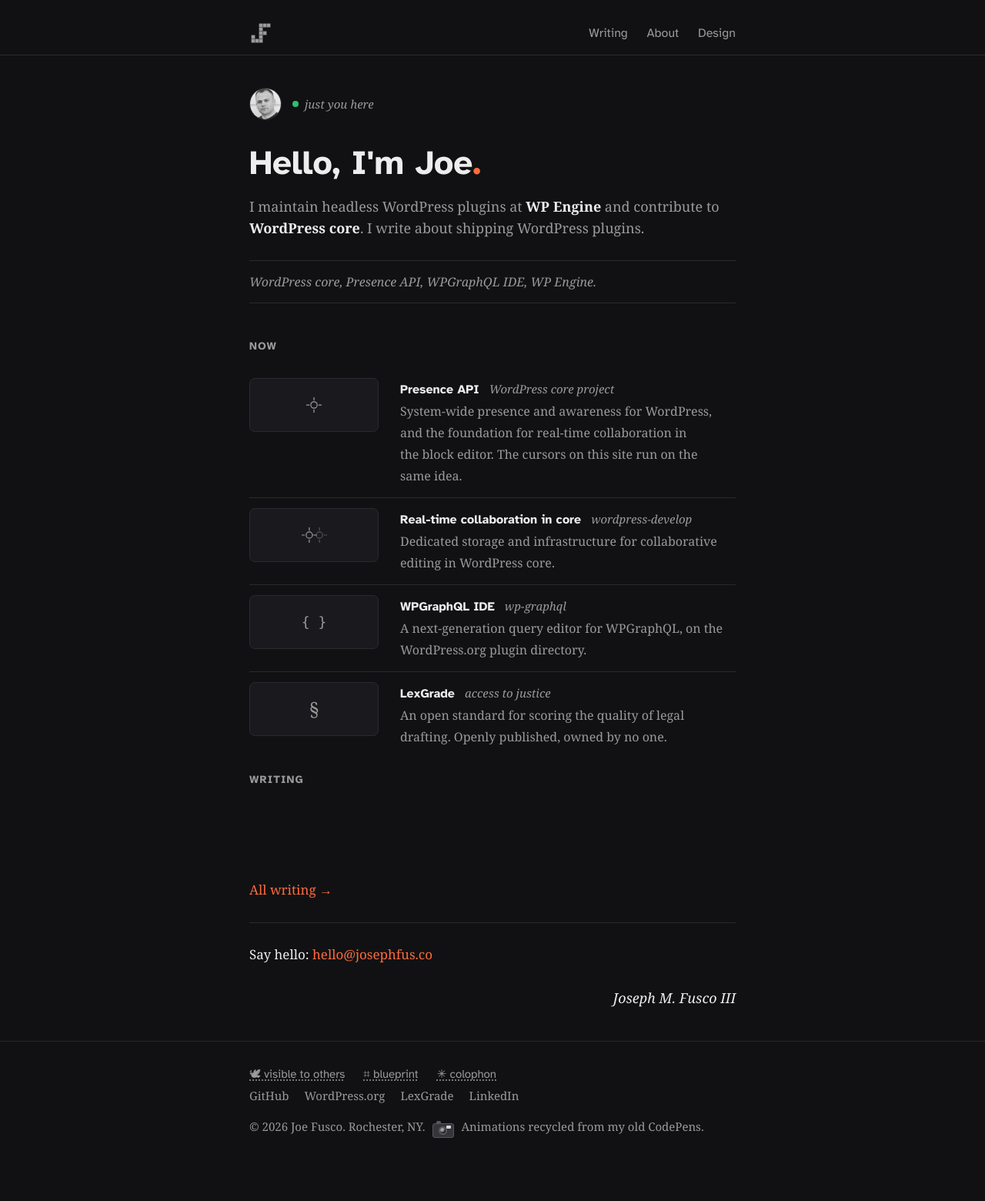
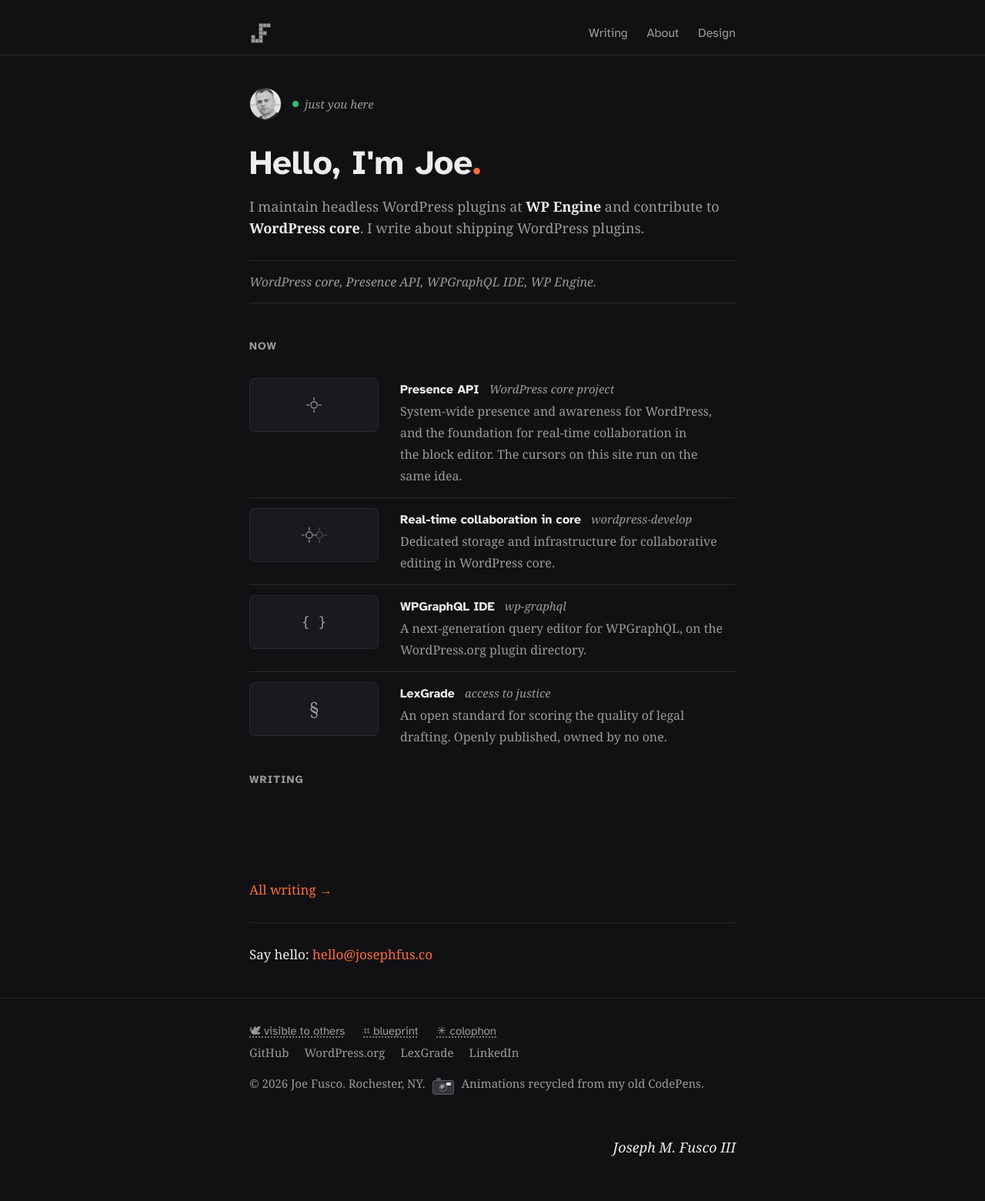
Before and after one commit to josephfusco/josephfusco.github.io, a Jekyll site: the page built from index.html, in a window 1280 px wide. Shown: the whole page at 77% size. Built offline with Jekyll 4.4.1, drawn with Linux system fonts in a browser that asks for light colours; before the commit the page ends 1534 px from its top, so only the background shows below that.

Commit message:
Signature moves into the footer with traditional letter spacing
The name signs the footer's last line, flush right, with the classic
gap above it where a pen would go.

Co-Authored-By: Claude Fable 5 <noreply@anthropic.com>
Claude-Session: https://claude.ai/code/session_019vAcPMvpcgUVRcyZCqV9hM

```diff
--- a/_includes/footer.html
+++ b/_includes/footer.html
@@ -17,6 +17,7 @@
 			<button class="camera" aria-label="Take a photo" title="Say cheese"><span class="camera-lens"></span></button><span class="cheese" aria-hidden="true">CHEESE!</span>
 			Animations recycled from <a href="https://codepen.io/fusco">my old CodePens</a>.
 		</div>
+		<p class="signature">{{ site.nameplate | default: site.name }}</p>
 	</div>
 </footer>
 <script src="{{ '/assets/js/presence.js' | relative_url }}" defer></script>
--- a/_includes/signature.html
+++ /dev/null
@@ -1,3 +0,0 @@
-<div class="wrap">
-	<p class="signature">{{ site.nameplate | default: site.name }}</p>
-</div>
--- a/_layouts/default.html
+++ b/_layouts/default.html
@@ -6,7 +6,6 @@
 	{% include header.html %}
 	<main id="main" aria-label="Content">
 		{{ content }}
-		{% include signature.html %}
 	</main>
 	{% include footer.html %}
 </body>
--- a/_layouts/page.html
+++ b/_layouts/page.html
@@ -11,7 +11,6 @@
 				{{ content }}
 			</article>
 		</div>
-		{% include signature.html %}
 	</main>
 	{% include footer.html %}
 </body>
--- a/_layouts/post.html
+++ b/_layouts/post.html
@@ -23,7 +23,6 @@
 			</nav>
 
 		</div>
-		{% include signature.html %}
 	</main>
 	{% include footer.html %}
 </body>
--- a/assets/css/redesign.css
+++ b/assets/css/redesign.css
@@ -1156,13 +1156,14 @@ main { flex: 1; }
 /* Popover links are prose; the footer's toolbar margins stop at its edge */
 #colophon a { margin-right: 0; }
 
-/* The letter signs at the bottom right */
+/* The letter signs at the bottom right of the footer */
 .signature {
+  flex-basis: 100%;
   text-align: right;
   font-family: Georgia, "Iowan Old Style", serif;
   font-style: italic;
   font-size: 1.125rem;
   line-height: var(--lh);
   color: var(--fg);
-  margin: var(--lh) 0 0;
+  margin: calc(var(--lh) * 1.5) 0 0;
 }
```
